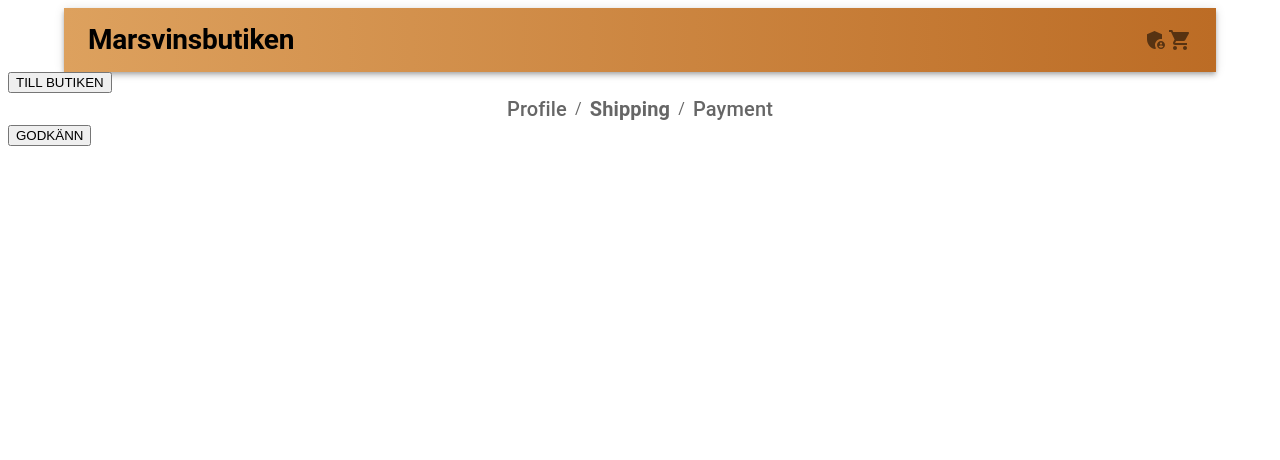
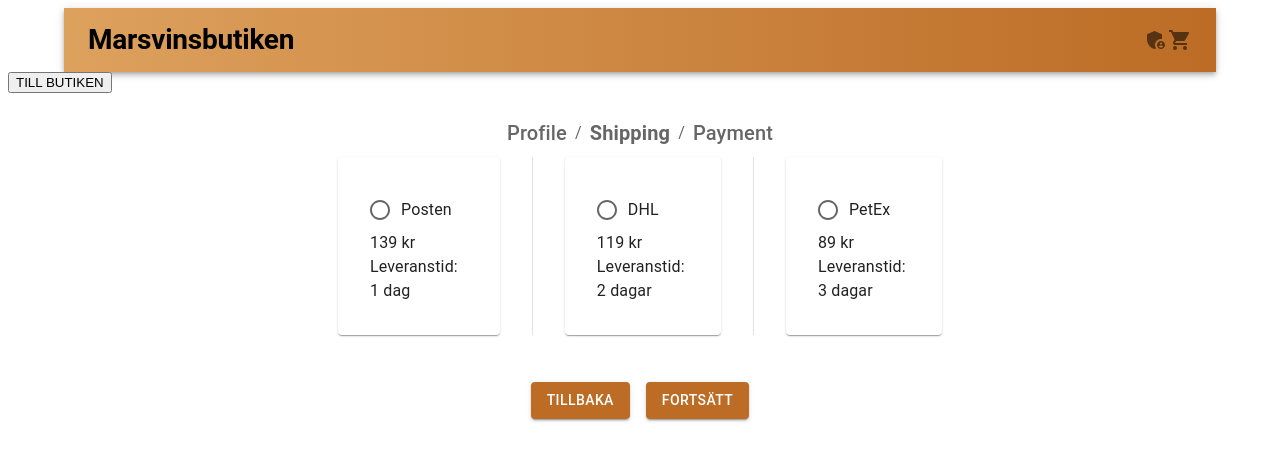
Before and after one commit to Phillipe-Jarnefors/webshop23, a React (Vite) app in the folder Frontend/: page /shippingmethod in a window 1280 px wide. Shown: the top 460 px of the page. Built offline with nearby package versions, Linux system fonts and the light colour scheme.

Commit message:
Created shipping form and func

```diff
--- /dev/null
+++ b/Frontend/src/Pages/Cart/PrintShippingForm.tsx
@@ -0,0 +1,142 @@
+import {
+  FormControl,
+  RadioGroup,
+  Divider,
+  Paper,
+  FormControlLabel,
+  Radio,
+  Typography,
+  FormHelperText,
+  Grid,
+  Button,
+} from "@mui/material";
+import { Stack } from "@mui/system";
+import { useState } from "react";
+import { useNavigate } from "react-router-dom";
+
+export default function PrintShippingForm() {
+  const navigate = useNavigate();
+
+  const goBack = () => {
+    navigate(`/userinfo`);
+  };
+
+  const [value, setValue] = useState("");
+  const [error, setError] = useState(false);
+  const [helperText, setHelperText] = useState("");
+
+  const shippingOptions: Record<
+    string,
+    { vendor: string; price: number; deliveryTime: number }
+  > = {
+    Posten: {
+      vendor: "Posten",
+      price: 139,
+      deliveryTime: 1,
+    },
+    DHL: {
+      vendor: "DHL",
+      price: 119,
+      deliveryTime: 2,
+    },
+    PetEx: {
+      vendor: "PetEx",
+      price: 89,
+      deliveryTime: 3,
+    },
+  };
+
+  const calcDate = (shippingTime: number) => {
+    const today = new Date();
+    const deliveryDate = new Date();
+    deliveryDate.setDate(today.getDate() + shippingTime);
+    const formattedDate = deliveryDate.toISOString().split("T")[0];
+    return formattedDate;
+  };
+
+  const handleRadioChange = (e: React.ChangeEvent<HTMLInputElement>) => {
+    setValue(e.target.value);
+    setHelperText("");
+    setError(false);
+  };
+
+  const handleSubmit = (e: React.FormEvent<HTMLFormElement>) => {
+    e.preventDefault();
+    if (value) {
+      setError(false);
+
+      if (shippingOptions[value]) {
+        const shippingData = {
+          ...shippingOptions[value],
+          deliveryTime: calcDate(shippingOptions[value].deliveryTime),
+        };
+        localStorage.setItem("shipping", JSON.stringify(shippingData));
+        navigate(`/checkout`);
+      }
+    } else {
+      setHelperText("Please select an option.");
+      setError(true);
+    }
+  };
+
+  return (
+    <form onSubmit={handleSubmit}>
+      <FormControl
+        error={error}
+        sx={{
+          display: "flex",
+          flexFlow: "column",
+          gap: 2,
+          alignItems: "center",
+          width: "100%",
+        }}
+      >
+        <RadioGroup
+          value={value}
+          name="radio-buttons-group"
+          onChange={handleRadioChange}
+          sx={{ gap: 2, margin: 1 }}
+        >
+          <Stack
+            direction={{ xs: "column", md: "row" }}
+            divider={<Divider orientation="vertical" flexItem />}
+            spacing={{ xs: 1, sm: 2, md: 4 }}
+          >
+            {Object.keys(shippingOptions).map((option) => (
+              <Paper key={option} sx={{ padding: 4, width: "100%" }}>
+                <FormControlLabel
+                  value={option}
+                  control={<Radio />}
+                  label={option}
+                />
+                <Typography>{shippingOptions[option].price} kr</Typography>
+                <Typography>
+                  Leveranstid: {shippingOptions[option].deliveryTime}{" "}
+                  {shippingOptions[option].deliveryTime >= 2 ? "dagar" : "dag"}
+                </Typography>
+              </Paper>
+            ))}
+          </Stack>
+        </RadioGroup>
+        <FormHelperText>{helperText}</FormHelperText>
+      </FormControl>
+
+      <Grid container spacing={2} justifyContent="center">
+        <Grid item>
+          <Button
+            variant="contained"
+            sx={{ marginTop: "20px" }}
+            onClick={goBack}
+          >
+            TILLBAKA
+          </Button>
+        </Grid>
+        <Grid item>
+          <Button variant="contained" sx={{ marginTop: "20px" }} type="submit">
+            FORTSÄTT
+          </Button>
+        </Grid>
+      </Grid>
+    </form>
+  );
+}
--- a/Frontend/src/Pages/Cart/ShippingMethod.tsx
+++ b/Frontend/src/Pages/Cart/ShippingMethod.tsx
@@ -1,31 +1,27 @@
 import { useNavigate } from "react-router-dom";
 import Breadcrumb from "./Breadcrumb";
+import { Grid } from "@mui/material";
+import PrintShippingForm from "./PrintShippingForm";
 
 export default function ShippingMethod() {
   const navigate = useNavigate();
-
   const goHome = () => {
     navigate(`/`);
   };
 
-  const goToCheckout = () => {
-    navigate(`/checkout`);
-  };
   return (
     <>
-      <div>
-        <div>
-          <button onClick={goHome}>TILL BUTIKEN</button>
-        </div>
-
-        <div>
+      <Grid container spacing={3}>
+        <Grid item xs={12}>
+          <div>
+            <button onClick={goHome}>TILL BUTIKEN</button>
+          </div>
+        </Grid>
+        <Grid item xs={12} sm={8} md={6} mx={"auto"}>
           <Breadcrumb activeStep={2} />
-        </div>
-
-        <div>
-          <button onClick={goToCheckout}>GODKÄNN</button>
-        </div>
-      </div>
+          <PrintShippingForm />
+        </Grid>
+      </Grid>
     </>
   );
 }
```
